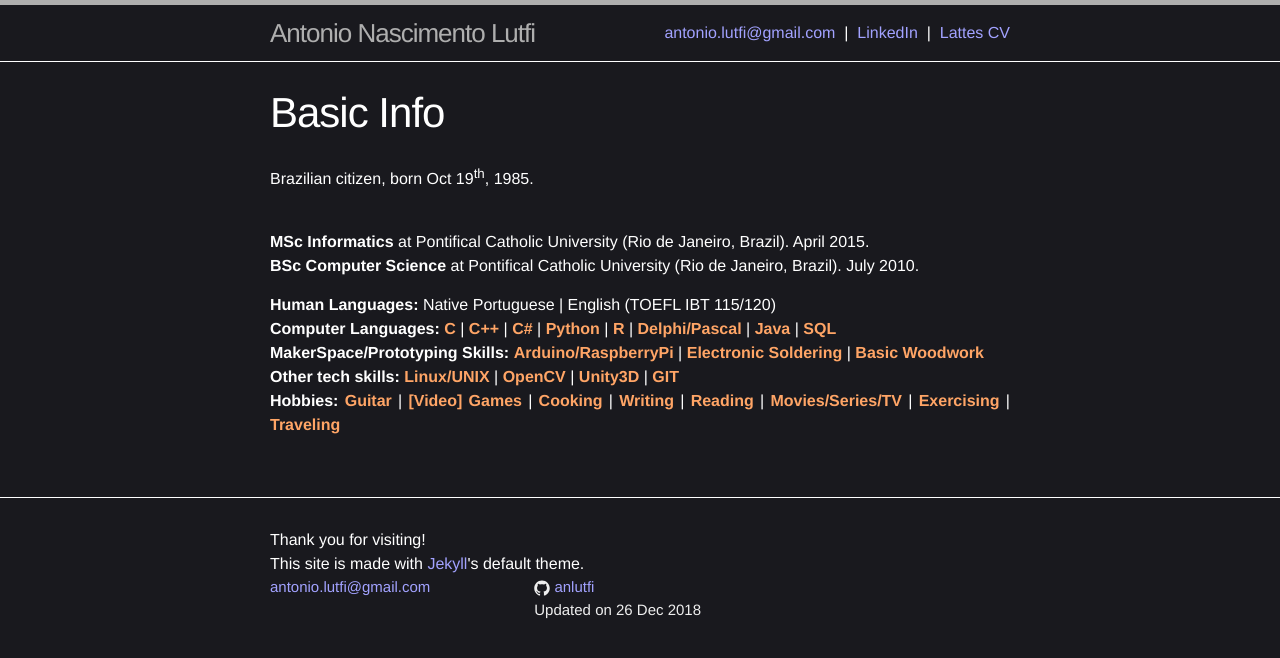
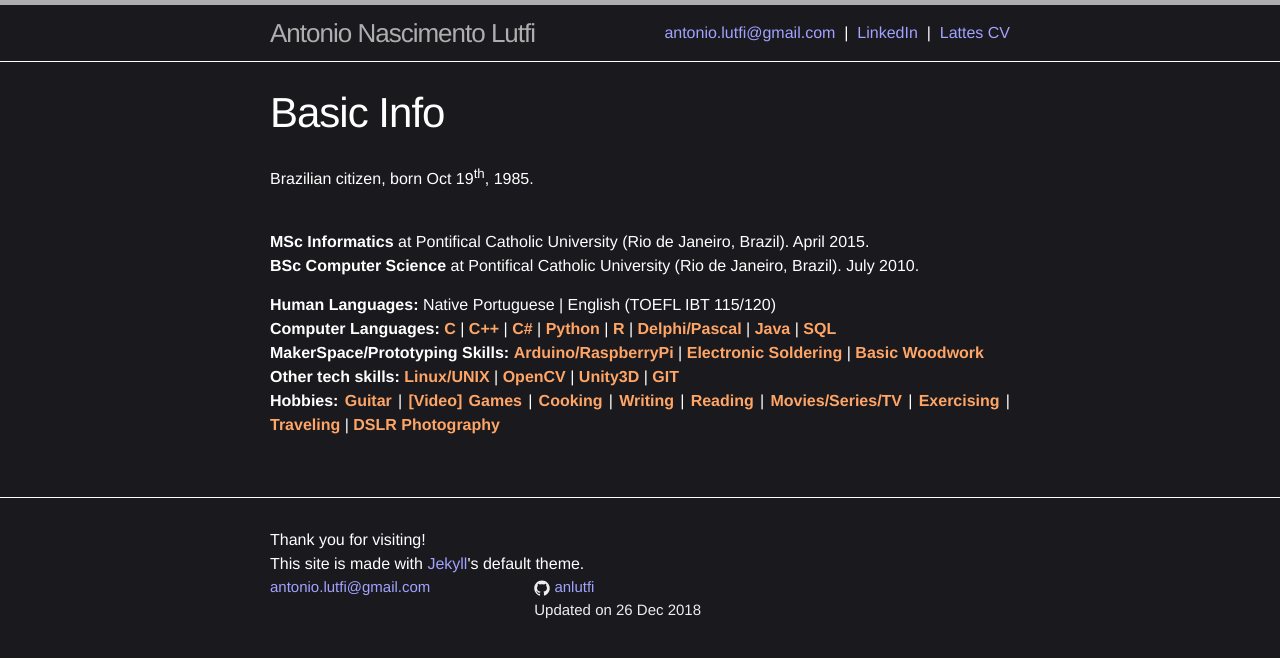
Before and after one commit to anlutfi/anlutfi.github.io, a Jekyll site: the page built from _posts/2015-11-03-info.markdown, in a window 1280 px wide. Shown: the top 658 px of the page. Built offline with Jekyll 4.4.1, drawn with Linux system fonts in a browser that asks for light colours.

Commit message:
modified:   2015-11-03-info.markdown --> added dslr photography to hobbies

```diff
--- a/_posts/2015-11-03-info.markdown
+++ b/_posts/2015-11-03-info.markdown
@@ -34,5 +34,5 @@
     <br><b>Hobbies:</b> <span class="skill">Guitar</span> | <span class="skill">[Video] Games</span> |
     <span class="skill">Cooking</span> | <span class="skill">Writing</span> |
     <span class="skill">Reading</span> | <span class="skill">Movies/Series/TV</span> |
-    <span class="skill">Exercising</span> | <span class="skill">Traveling</span>
+    <span class="skill">Exercising</span> | <span class="skill">Traveling</span> | <span class="skill">DSLR Photography</span>
 </p>
```
